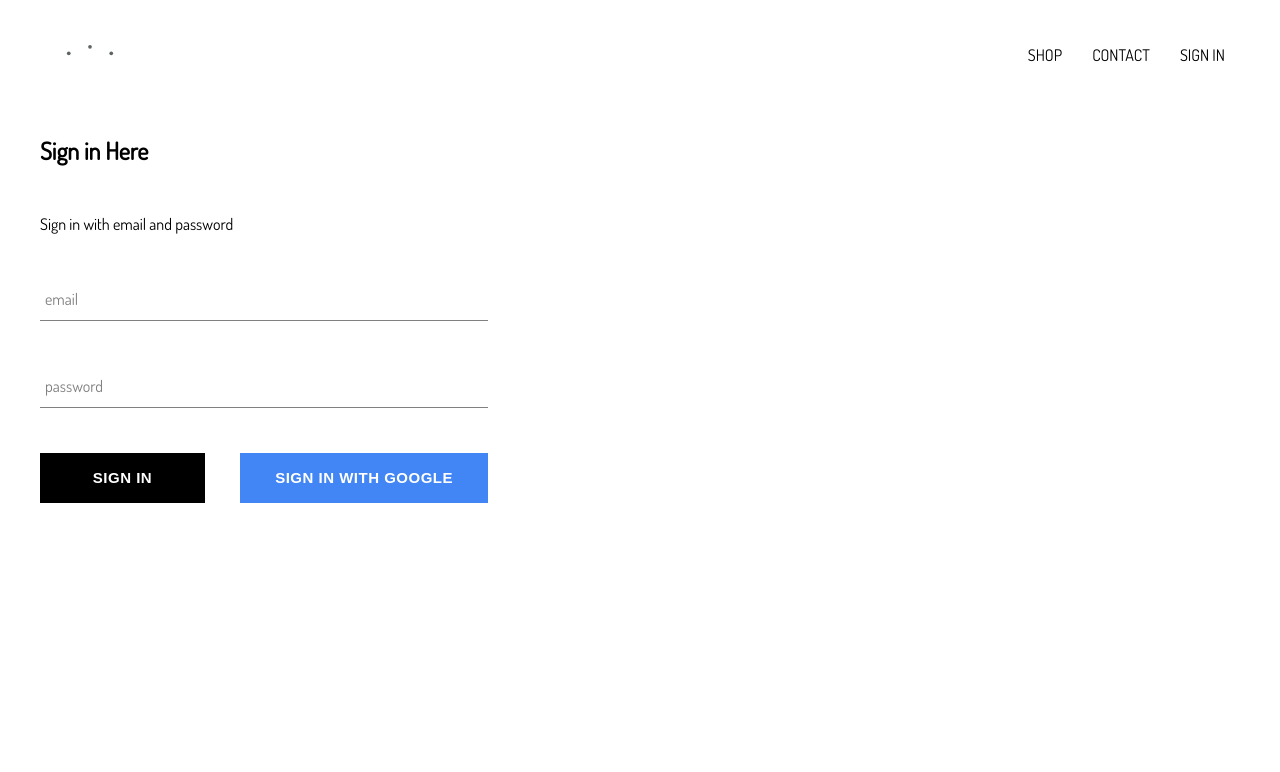
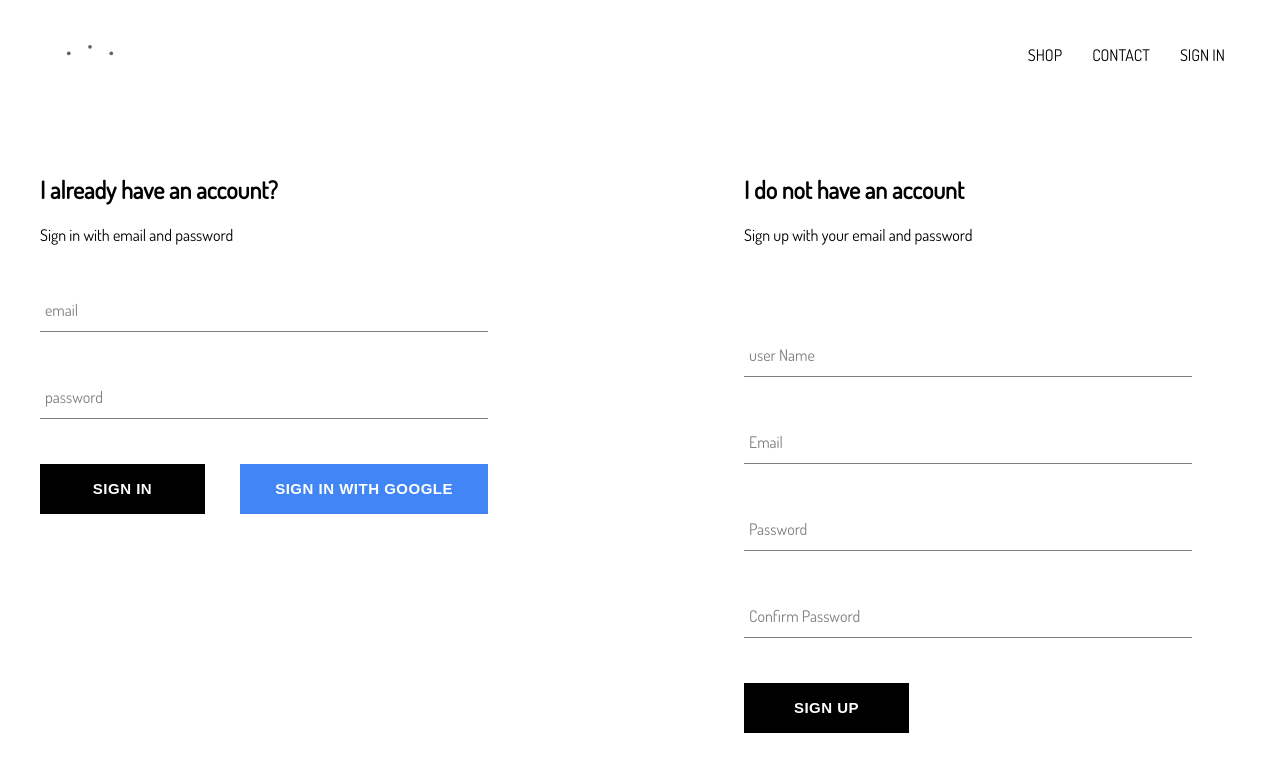
Before and after one commit to talented-vicky/clothing-app, a React (Create React App) app: page /sign-in-up in a window 1280 px wide. Shown: the top 772 px of the page. Built offline with nearby package versions, Linux system fonts and the light colour scheme; no server answers.

Commit message:
created sign up page with firebase firestore and completed sign in handlesubmit with email and password

```diff
--- a/src/App.js
+++ b/src/App.js
@@ -6,7 +6,7 @@ import HomePage from './pages/homepage/homepage.component';
 import ShopPage from './pages/shop/shop.component';
 import Header from './components/header/header.component';
 import SignInUp from './pages/sign-in-up/sign-in-up.component';
-import { auth } from './firebase/firebase.utils';
+import { auth, createUserProfileDoc } from './firebase/firebase.utils';
 
 class App extends React.Component {
   constructor() {
@@ -20,9 +20,29 @@ class App extends React.Component {
   authUnsubscription = null;
 
   componentDidMount() {
-    this.authUnsubscription = auth.onAuthStateChanged(newUser => {
-      this.setState( {currentUser: newUser} );
-      console.log(newUser)
+    this.authUnsubscription = auth.onAuthStateChanged(async userAuth => {
+      if(userAuth) {
+      // this is us checking if the user is signed in due to presence of an auth
+        const userRef = await createUserProfileDoc(userAuth);
+        // we're passing the userAuth obj into the profileDoc function
+        // if there's a doc we get back the userRef, else we create a new
+        // obj and doc in that place and still get back the userRef
+        // using the block if(!snapShot.exists) as shown in
+        // the createUserProfileDoc function
+
+        // after which we listen to the userRef for changes in its data
+        //getting back its data's first state
+        userRef.onSnapshot(snapShot => {
+          this.setState({
+            id: snapShot.id, // this has our current userRef location id
+            ...snapShot.data() // this has our data stored in the database
+          })
+        })
+      }
+
+      else { // i.e if the user is logged out, user bcoms null from Auth library
+        this.setState({currentUser: userAuth})
+      }
     })
   };
 
--- a/src/components/colleection-item/collection-item.component.jsx
+++ b/src/components/colleection-item/collection-item.component.jsx
@@ -17,5 +17,3 @@ const CollectionItem = ({id, name, imageUrl, price}) => (
 )
 
 export default CollectionItem;
-
-// remember to add shop page footer edit in commit
--- a/src/components/header/header.component.jsx
+++ b/src/components/header/header.component.jsx
@@ -1,7 +1,9 @@
 import React from 'react';
+
 import {Link} from 'react-router-dom'
 import {ReactComponent as Logo} from '../assets/cloth.svg';
 import { auth } from '../../firebase/firebase.utils';
+
 import './header.styles.scss';
 
 const Header = ( {currentUser} ) => (
--- a/src/components/sign-in/sign-in.component.jsx
+++ b/src/components/sign-in/sign-in.component.jsx
@@ -3,7 +3,7 @@ import React from 'react';
 import './sign-in.styles.scss'
 import FormInput from '../form-input/form-input.component';
 import Button from '../button/button.component';
-import { googleSignIn } from '../../firebase/firebase.utils';
+import { auth, googleSignIn } from '../../firebase/firebase.utils';
 
 class SignIn extends React.Component {
     constructor() {
@@ -15,9 +15,16 @@ class SignIn extends React.Component {
         }
     }
 
-    handleSubmit = e => {
+    handleSubmit = async e => {
         e.preventDefault();
-        this.setState( {email: '', password: ''} )
+        const {email, password} = this.state;
+        try {
+            await auth.signInWithEmailAndPassword(email, password);
+            this.setState( {email: '', password: ''} )
+            // upon success, setting the email and password back to empty
+        } catch(error){
+            console.log(error)
+        }
     }
 
     handleChange = e => {
@@ -34,7 +41,7 @@ class SignIn extends React.Component {
     render() {
         return (
             <div className='sign-in'>
-                <h2 className='title'> Sign in Here </h2>
+                <h2 className='title'> I already have an account? </h2>
                 <span> Sign in with email and password </span>
 
                 <form onSubmit={this.handleSubmit}>
--- a/src/components/sign-in/sign-in.styles.scss
+++ b/src/components/sign-in/sign-in.styles.scss
@@ -4,7 +4,7 @@
     flex-direction: column;
 
     .title {
-        margin-bottom: 3rem;
+        margin-bottom: 3rem 0;
     }
 
     .buttons {
--- /dev/null
+++ b/src/components/sign-up/sign-up.component.jsx
@@ -0,0 +1,101 @@
+import React from "react";
+import FormInput from "../form-input/form-input.component";
+import Button from "../button/button.component";
+import { auth, createUserProfileDoc } from "../../firebase/firebase.utils";
+
+import './sign-up.styles.scss'
+
+
+class SignUp extends React.Component {
+    constructor() {
+        super();
+
+        this.state = {
+            displayName: '',
+            email: '',
+            password: '',
+            confirmPassword: ''
+        }
+    }
+
+    handleSubmit = async e => {
+        e.preventDefault()
+        const {displayName, email, password, confirmPassword} = this.state;
+        // similar to what we did in appjs excep there's manual creation now
+        if(password !== confirmPassword) {
+            alert(`passwords do not match`);
+            return;
+        }
+        try{
+            const {user} = await auth.createUserWithEmailAndPassword(
+            // this method from the auth library does its name literally
+            // we used a destructure constant bcos we'd get a js object back
+                email,
+                password
+                );
+            await createUserProfileDoc(user, {displayName});
+            this.setState({
+                displayName: '',
+                email: '',
+                password: '',
+                confirmPassword: ''
+            }) // upon success, we're setting our state to default empty
+        } catch(error) {
+            console.log(error);
+            // this is throwing an error, not the same as console
+        }
+    }
+
+    handleChange = e => {
+        const {value, name} = e.target;
+        this.setState( {[name]: value} )
+    }
+
+    render() {
+        const {displayName, email, password, confirmPassword} = this.state;
+        return(
+            <div className="sign-up">
+                <h2 className='title'> I do not have an account </h2>
+                <span> Sign up with your email and password </span>
+
+                <form className="form" onSubmit={this.handleSubmit}>
+                    <FormInput
+                        name='displayName'
+                        type='text'
+                        value={displayName}
+                        onChange={this.handleChange}
+                        label='user Name'
+                    />
+                    <FormInput
+                        name='email'
+                        type='email'
+                        value={email}
+                        onChange={this.handleChange}
+                        label='Email'
+                        required
+                    />
+                    <FormInput
+                        name='password'
+                        type='password'
+                        value={password}
+                        onChange={this.handleChange}
+                        label='Password'
+                        required
+                    />
+                    <FormInput
+                        name='confirmPassword'
+                        type='password'
+                        value={confirmPassword}
+                        onChange={this.handleChange}
+                        label='Confirm Password'
+                        required
+                    />
+
+                    <Button type="submit"> Sign Up </Button>
+                </form>
+            </div>
+        )
+    }
+}
+
+export default SignUp;
--- /dev/null
+++ b/src/components/sign-up/sign-up.styles.scss
@@ -0,0 +1,9 @@
+.sign-up {
+    width: 28rem;
+    display: flex;
+    flex-direction: column;
+
+    .title {
+        margin-bottom: -25rem 0;
+    }
+}
--- a/src/firebase/firebase.utils.js
+++ b/src/firebase/firebase.utils.js
@@ -12,6 +12,41 @@ const firebaseConfig = {
     measurementId: "G-RX7SR7EJVV"
   }
 
+export const createUserProfileDoc = async (userAuth, moreData) => {
+  if(!userAuth) return;
+
+  const userRef = firestore.doc(`users/${userAuth.uid}`);
+  // const userRef = firestore.collections(`users`);
+  // this gives us the "queryRef obj" that tells us only our current
+  // location in the database
+
+  const snapShot = await userRef.get();
+  // its properties tell us details about the data while its method
+  // ".get()" in this case gives us the "snapShot obj" which gives us the
+  // data in question
+
+
+  if(!snapShot.exists){
+    // const email = userAuth.email;
+    // const displayName = userAuth.displayName;
+    const { displayName, email } = userAuth;
+    const timeCreated = new Date();
+
+    try {
+      await userRef.set({
+        displayName,
+        email,
+        timeCreated,
+        ...moreData
+      })
+    } catch(error) {
+      console.log(`an error occured creating user, ${error}`)
+    }
+  }
+  return userRef;
+}
+
+
 firebase.initializeApp(firebaseConfig);
 
 export const auth = firebase.auth();
--- a/src/pages/sign-in-up/sign-in-up.component.jsx
+++ b/src/pages/sign-in-up/sign-in-up.component.jsx
@@ -1,10 +1,12 @@
 import React from 'react';
 import SignIn from '../../components/sign-in/sign-in.component';
+import SignUp from '../../components/sign-up/sign-up.component';
 import './sign-in-up.styles.scss'
 
 const SignInUp = () => (
     <div className='sign-in-up'>
         <SignIn />
+        <SignUp />
     </div>
 );
 
--- a/src/pages/sign-in-up/sign-in-up.styles.scss
+++ b/src/pages/sign-in-up/sign-in-up.styles.scss
@@ -0,0 +1,7 @@
+.sign-in-up {
+    // width: 95rem;
+    width: 90vw;
+    display: flex;
+    justify-content: space-between;
+    margin: 4rem 0;
+}
```
